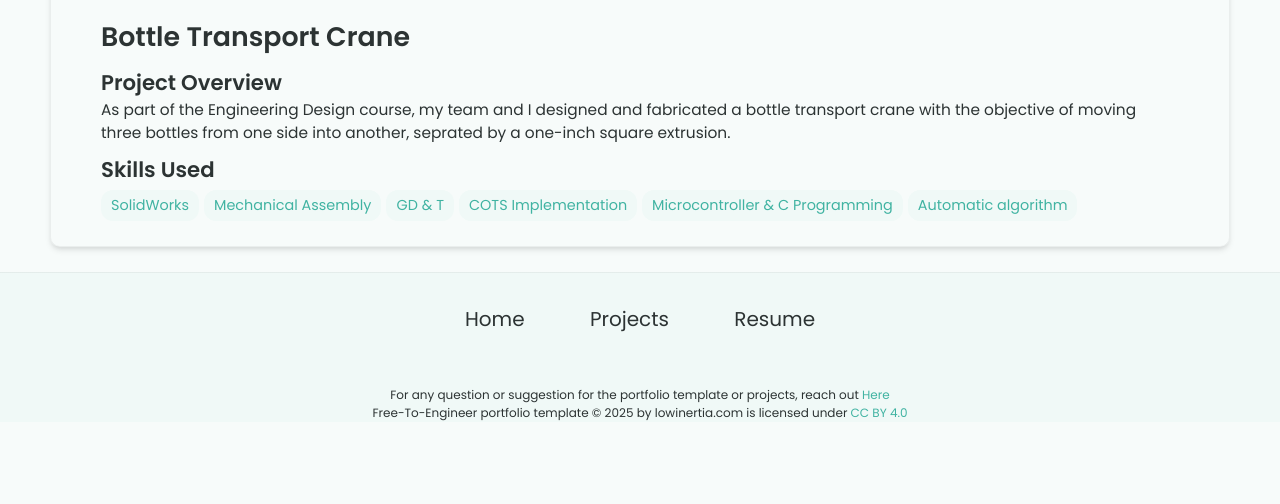
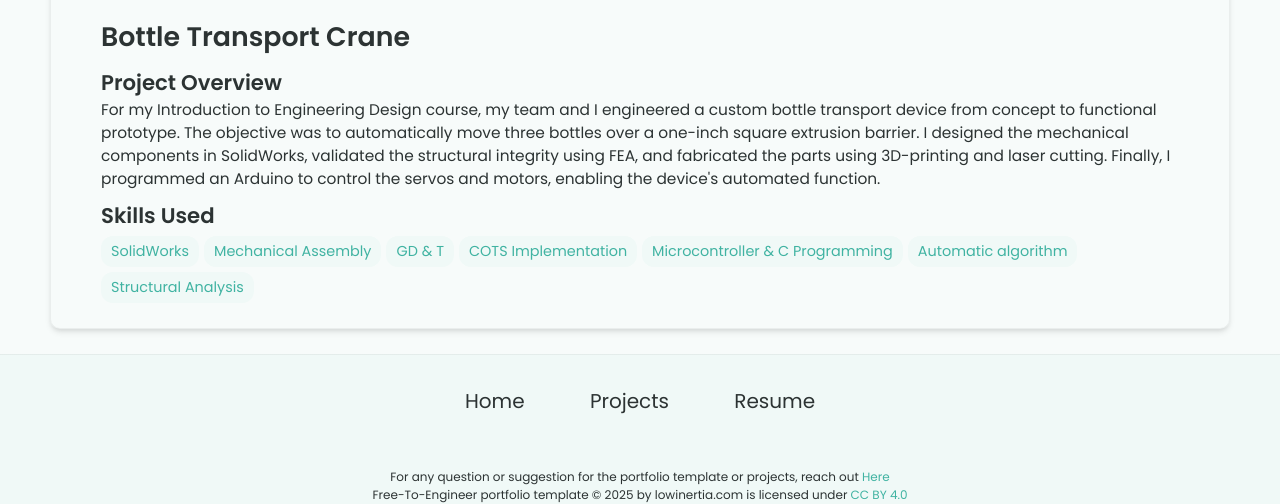
Before and after one commit to WidyasmaraDimas/WidyasmaraDimas.github.io, a Jekyll site: the page built from _projects/Precision Pioneers/index.md, in a window 1280 px wide. Shown: the part 490-994 px from the top of the page. Built offline with Jekyll 4.4.1, drawn with Linux system fonts in a browser that asks for light colours; before the commit the page ends 912 px from its top, so only the background shows below that.

Commit message:
Update index.md

```diff
--- a/_projects/Precision Pioneers/index.md
+++ b/_projects/Precision Pioneers/index.md
@@ -1,7 +1,7 @@
 ---
 layout: post
 title: Bottle Transport Crane
-description:  As part of the Engineering Design course, my team and I designed and fabricated a bottle transport crane with the objective of moving three bottles from one side into another, seprated by a one-inch square extrusion.
+description:  For my Introduction to Engineering Design course, my team and I engineered a custom bottle transport device from concept to functional prototype. The objective was to automatically move three bottles over a one-inch square extrusion barrier. I designed the mechanical components in SolidWorks, validated the structural integrity using FEA, and fabricated the parts using 3D-printing and laser cutting. Finally, I programmed an Arduino to control the servos and motors, enabling the device's automated function.
 skills:
 - SolidWorks
 - Mechanical Assembly
@@ -9,5 +9,6 @@ skills:
 - COTS Implementation
 - Microcontroller & C Programming
 - Automatic algorithm
+- Structural Analysis
 main-image: /project.webp
 ---
```
